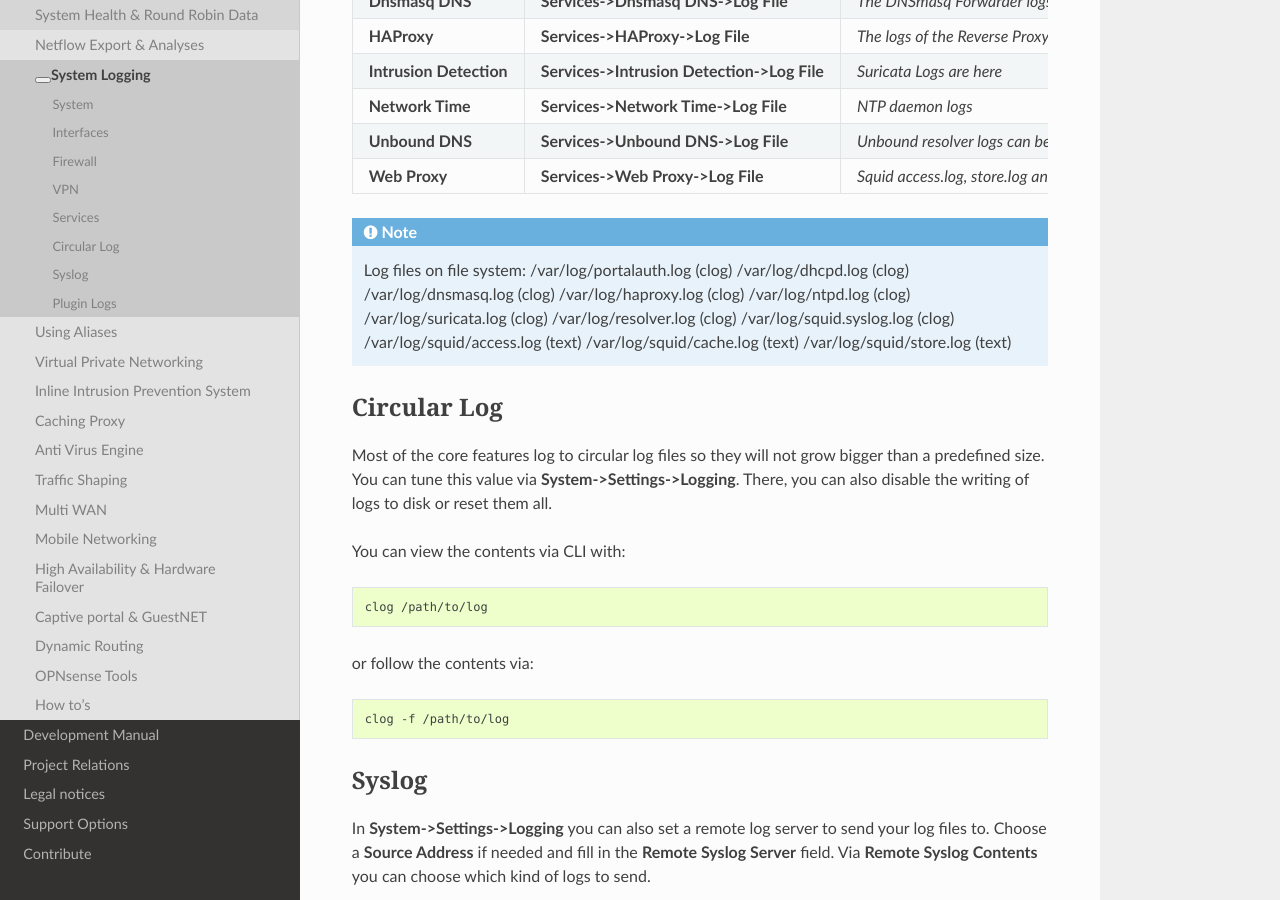
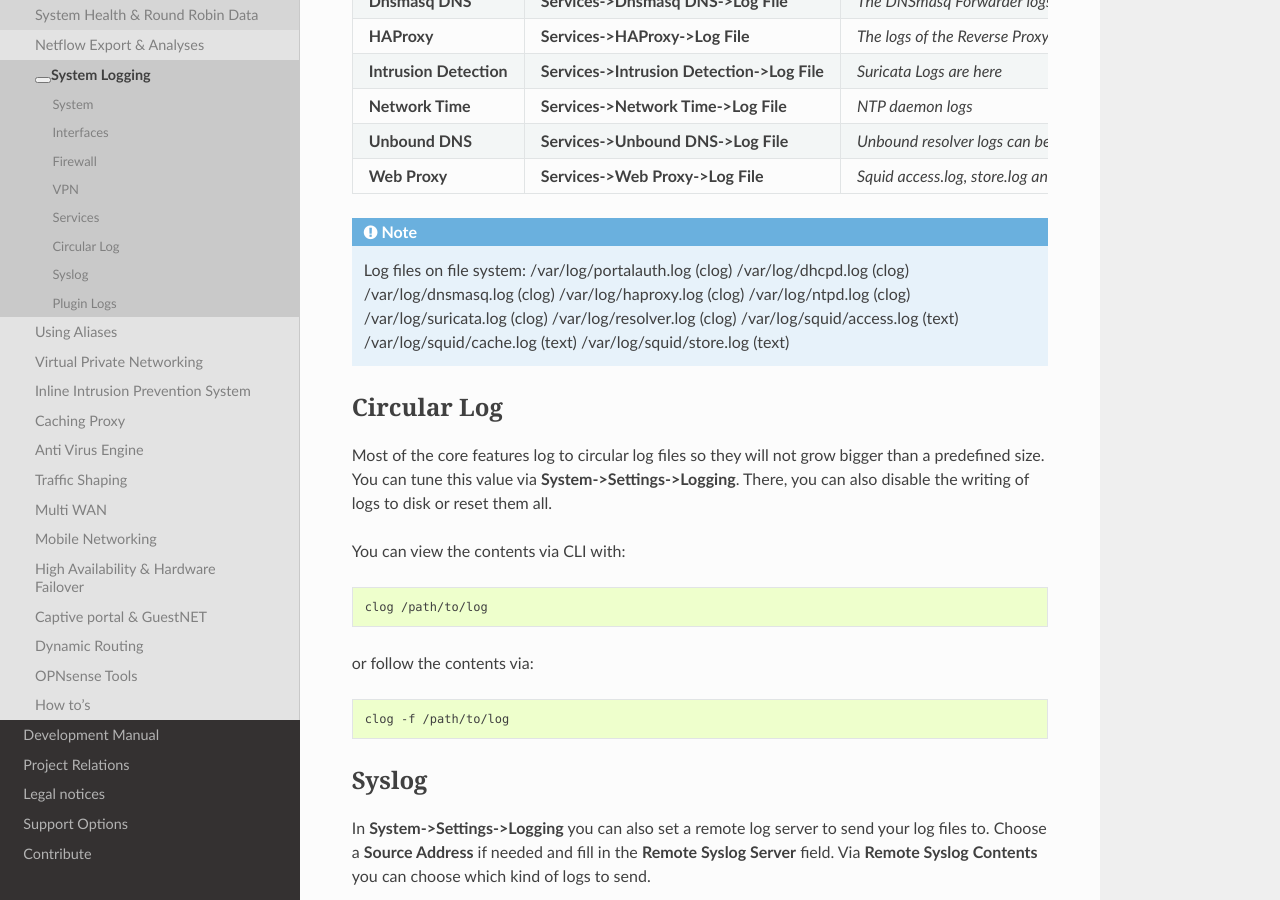
Before and after one commit to opnsense/docs, a Sphinx documentation site: the page built from source/manual/logging.rst, in a window 1280 px wide and 900 px high, scrolled down 1585 px. Built offline with Sphinx 7.4.7 and the Read the Docs theme 2.0.0, drawn with Linux system fonts in a browser that asks for light colours; nearby versions of some CDN libraries; some web fonts are replaced; library files that are not in the unit come from our copies.

Commit message:
Update logging.rst

```diff
--- a/source/manual/logging.rst
+++ b/source/manual/logging.rst
@@ -93,7 +93,6 @@ Services
    /var/log/ntpd.log (clog)
    /var/log/suricata.log (clog)
    /var/log/resolver.log (clog)
-   /var/log/squid.syslog.log (clog)
    /var/log/squid/access.log (text)
    /var/log/squid/cache.log (text)
    /var/log/squid/store.log (text)
```
